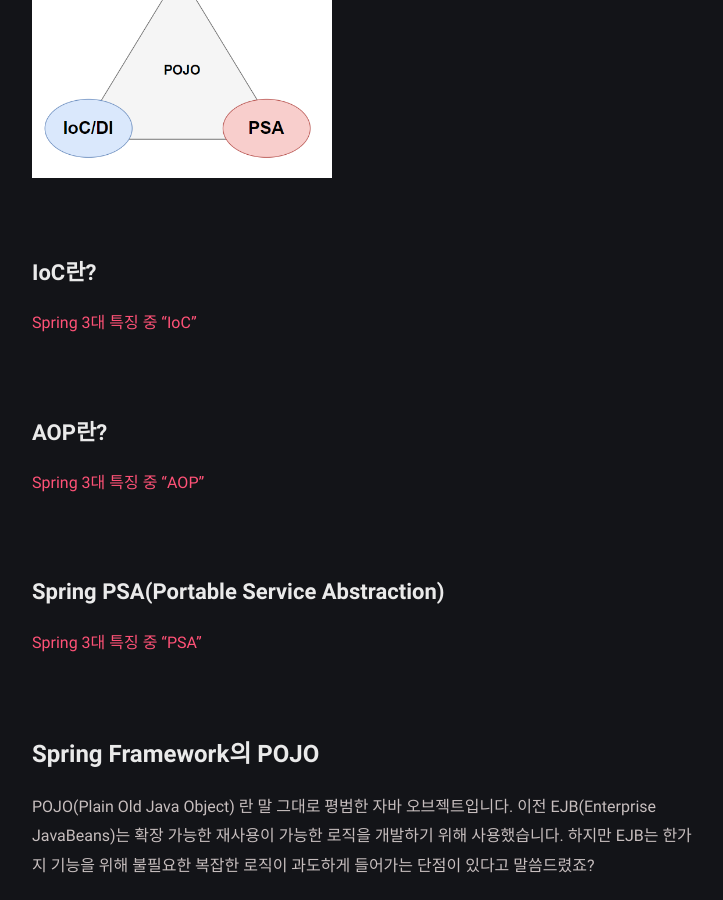
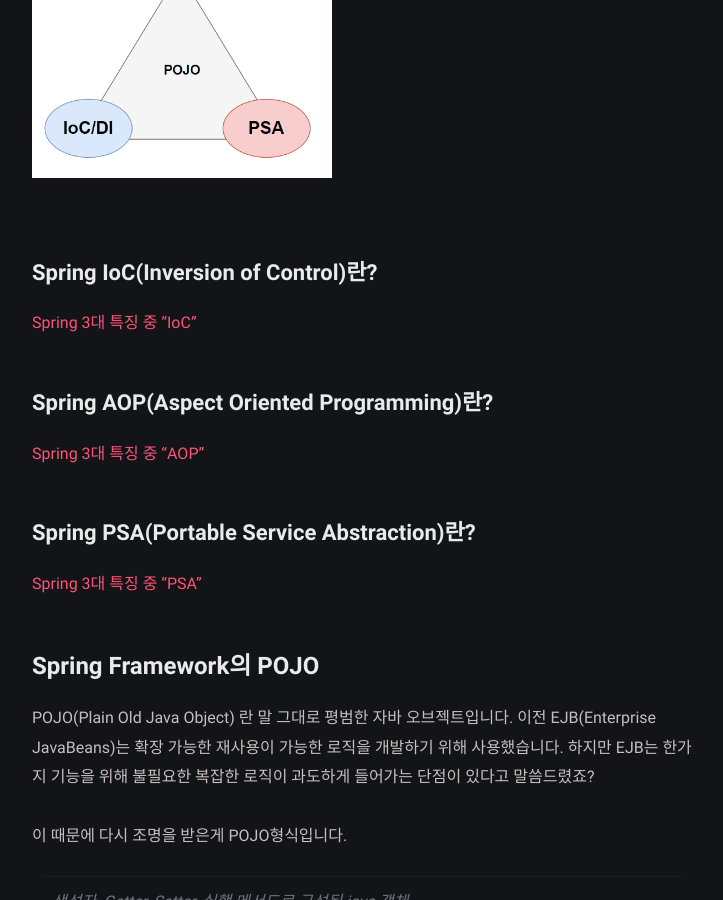
Before and after one commit to jd6186/jd6186.github.io, a Jekyll site: the page built from _posts/DongUk/2021-12-09-Spring_Framework_Legacy.md, in a window 1280 px wide and 900 px high, scrolled down 2425 px. Shown: the whole window, without its empty margins (278-1001 px from the left). Built offline with Jekyll 4.4.1, drawn with Linux system fonts in a browser that asks for light colours; comment, search, counter and statistics services are not loaded.

Commit message:
소제목 수정

```diff
--- a/_posts/DongUk/2021-12-09-Spring_Framework_Legacy.md
+++ b/_posts/DongUk/2021-12-09-Spring_Framework_Legacy.md
@@ -63,17 +63,14 @@ Spirng Framework는 Spring Core에 의해 경량 컨테이너(IoC Container)로
 <img src="../../assets/img/2021-12-09-Spring_Framework_Legacy/spring_3대_특징.jpg"  width="300"/>
 <br/><br/>
 
-## **IoC란?**
+## Spring IoC(Inversion of Control)란?
 [Spring 3대 특징 중 "IoC"](https://jd6186.github.io/Spring_IoC/)
-<br/><br/>
 
-## AOP란?
+## Spring AOP(Aspect Oriented Programming)란?
 [Spring 3대 특징 중 "AOP"](https://jd6186.github.io/Spring_AOP/)
-<br/><br/>
 
-## Spring PSA(Portable Service Abstraction)
+## Spring PSA(Portable Service Abstraction)란?
 [Spring 3대 특징 중 "PSA"](https://jd6186.github.io/Spring_PSA/)
-<br/><br/>
 
 # Spring Framework의 POJO
 POJO(Plain Old Java Object) 란 말 그대로 평범한 자바 오브젝트입니다.
```
